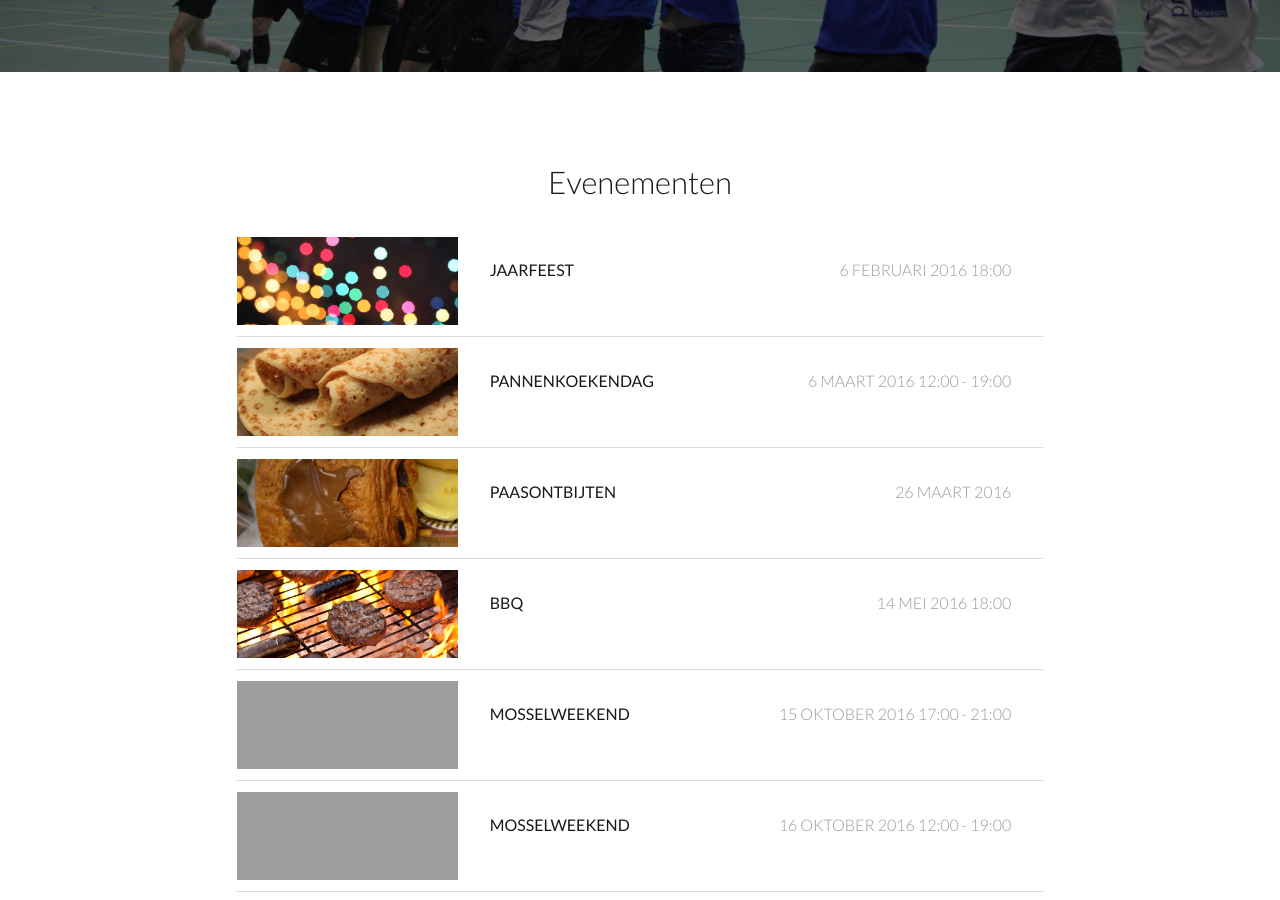
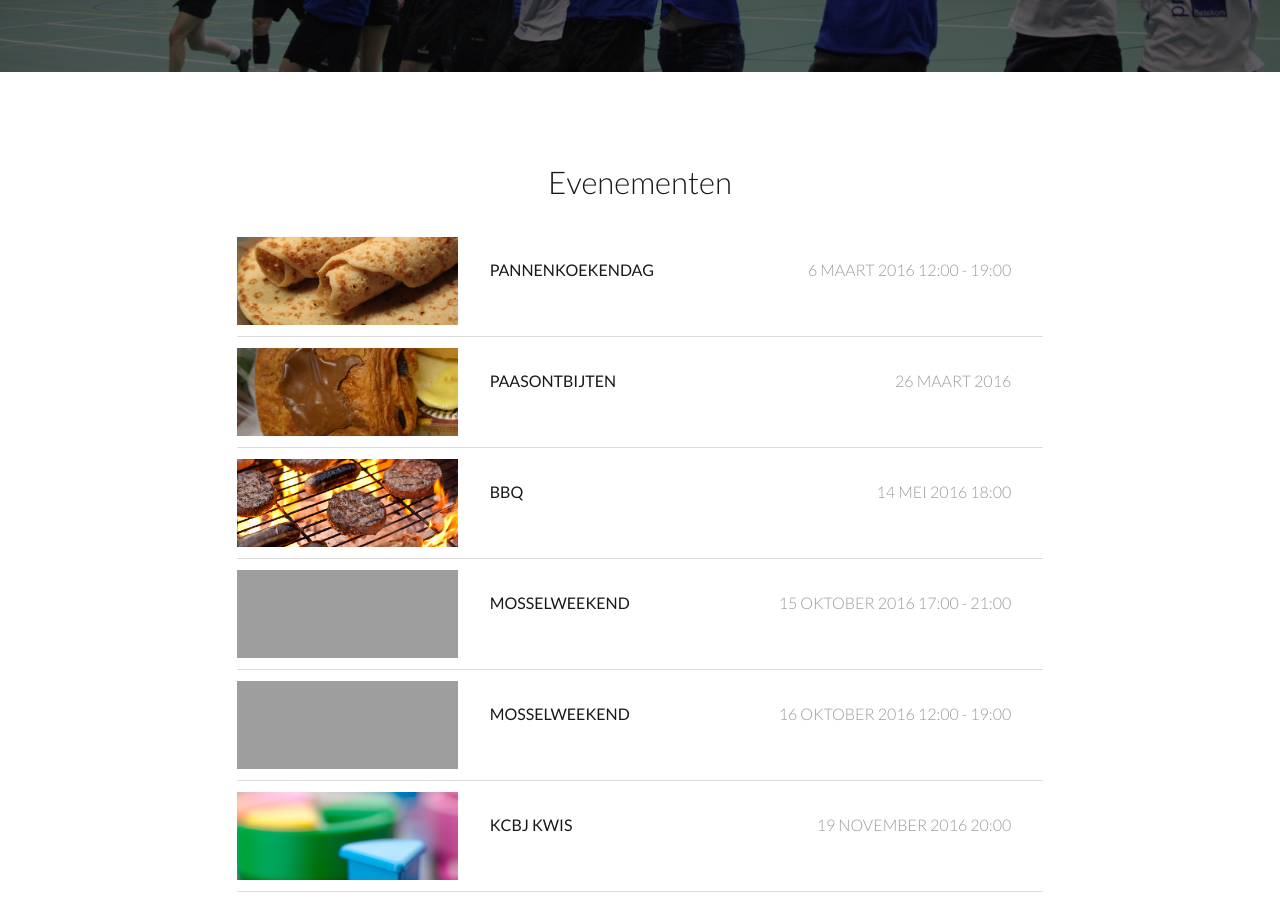
Before and after one commit to kcbj/kcbj.github.io, a Jekyll site: the page built from agenda/index.html, in a window 1280 px wide and 900 px high, scrolled down 710 px. Built offline with Jekyll 4.4.1, drawn with Linux system fonts in a browser that asks for light colours; nearby versions of some CDN libraries; grey boxes are pictures that could not be loaded.

Commit message:
Removed jaarfeest

```diff
--- a/_data/events.yml
+++ b/_data/events.yml
@@ -1,8 +1,4 @@
 ---
-- title: Jaarfeest
-  start: 2016-2-6 18:00:00 +02:00
-  location: parochiezaal
-  image: party.jpg
 - title: Pannenkoekendag
   start: 2016-3-6 12:00:00 +02:00
   end: 2016-3-6 19:00:00 +02:00
```
